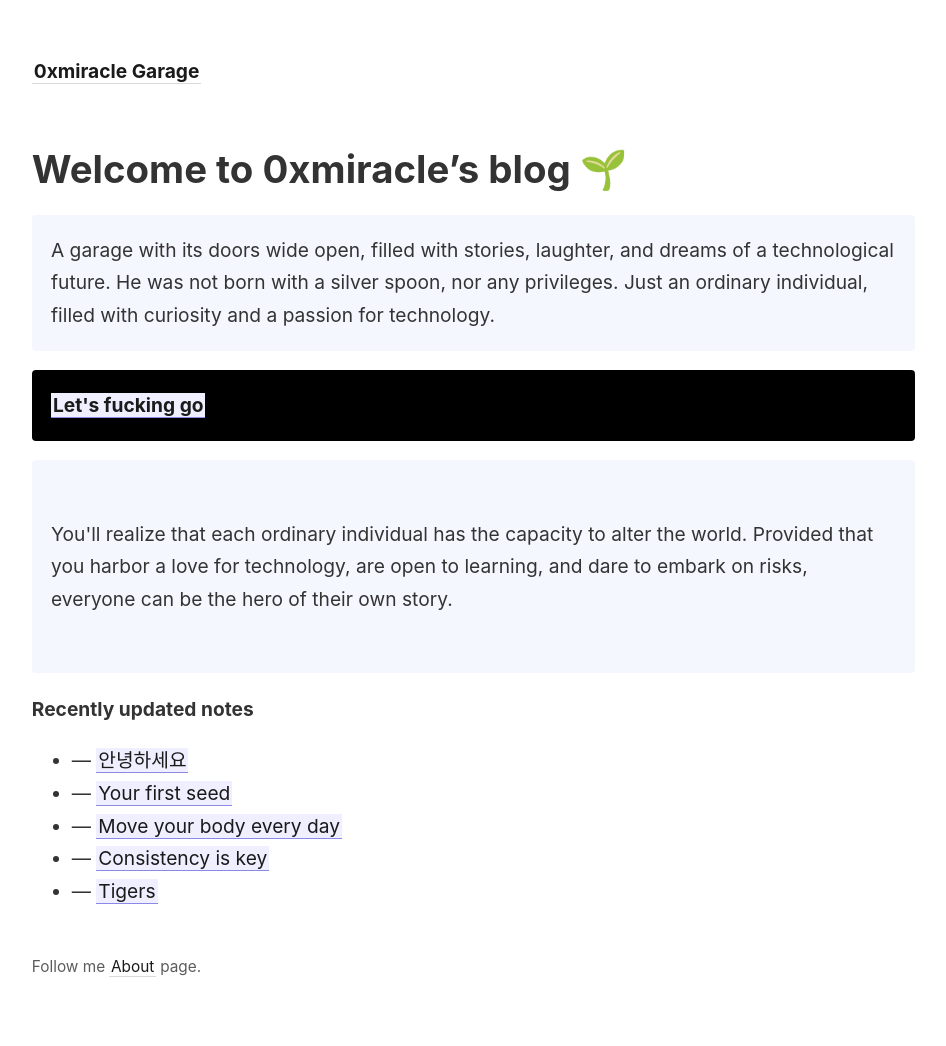
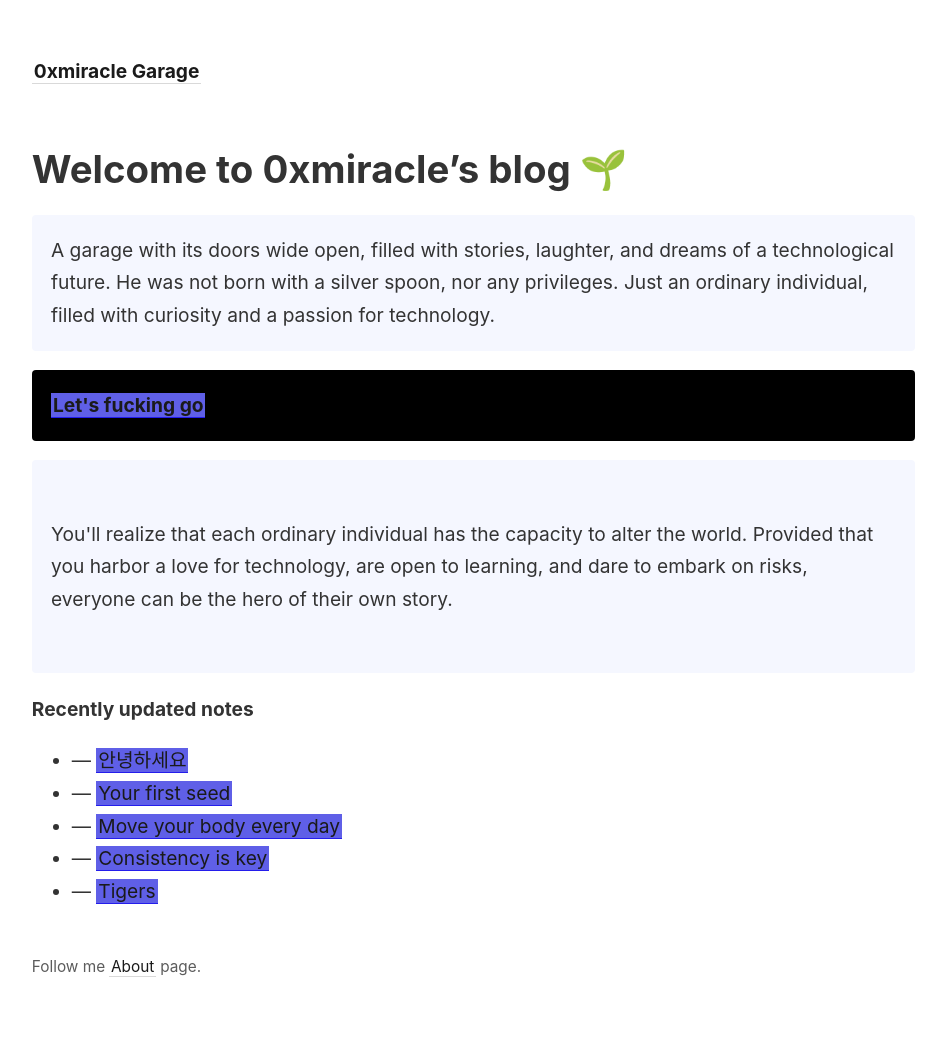
Before and after one commit to lkyxuan/bbbblog, a Jekyll site: the page built from _pages/index.md, in a window 1280 px wide. Shown: the whole page, without its empty margins (45-991 px from the left). Built offline with Jekyll 4.4.1, drawn with Linux system fonts in a browser that asks for light colours.

Commit message:
Update link-previews.html

```diff
--- a/_includes/link-previews.html
+++ b/_includes/link-previews.html
@@ -1,8 +1,8 @@
 <!-- That file is not particularly elegant. This will need a refactor at some point. -->
 <style>
   content a.internal-link {
-    border-color: #8b88e6;
-    background-color: #efefff;
+    border-color: #241deb;
+    background-color: #5f5fe7;
   }
 
   #tooltip-wrapper {
```
